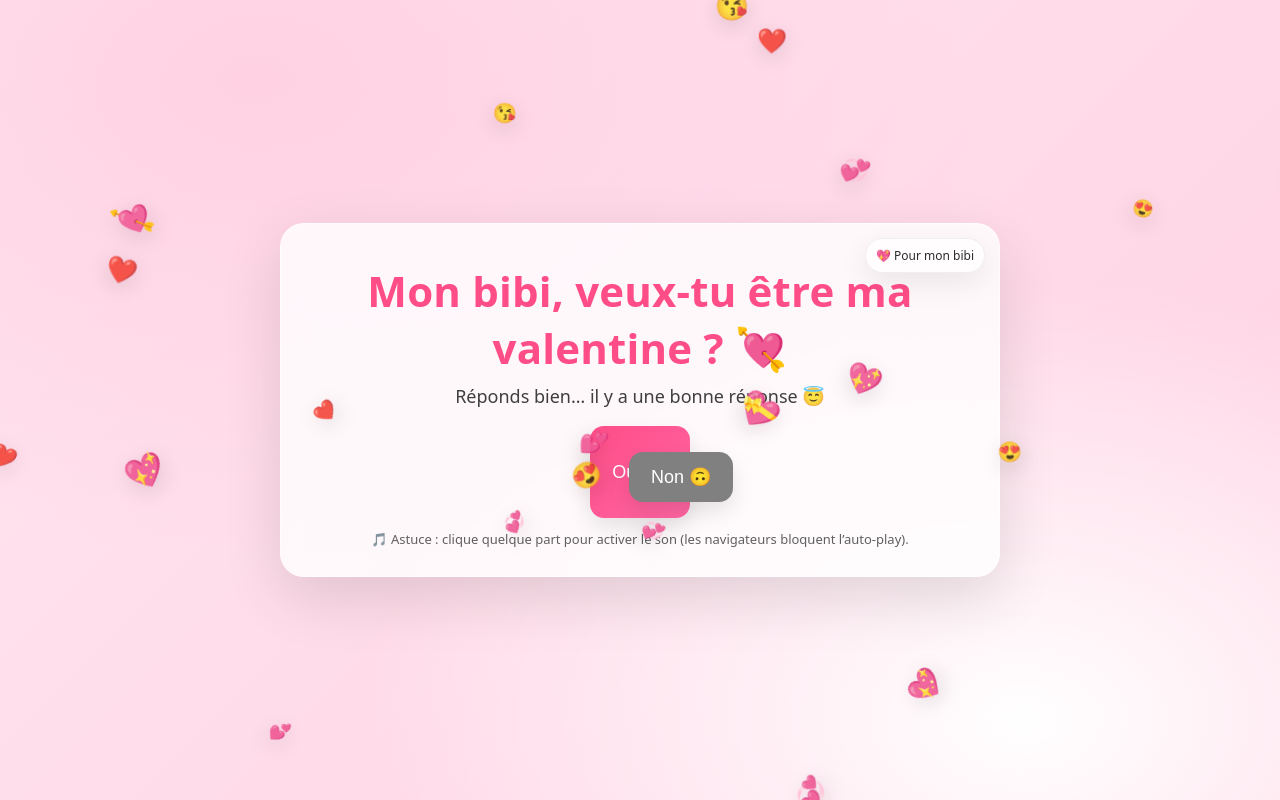
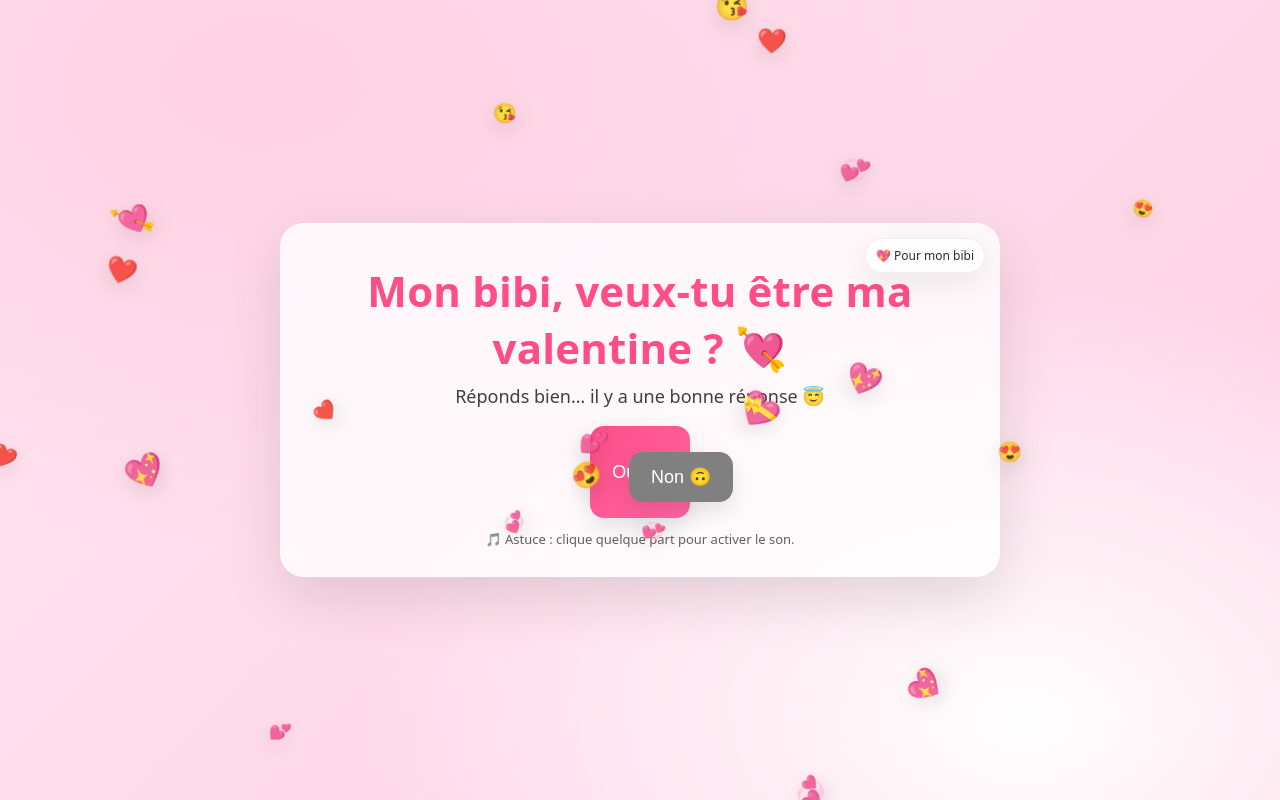
Before and after one commit to philippeferreira788/valentine, a plain HTML site: page index.html in a window 1280 px wide. Drawn offline with nearby package versions, Linux system fonts and the light colour scheme.

Commit message:
Update index.html

```diff
--- a/index.html
+++ b/index.html
@@ -181,7 +181,7 @@
       <button id="no">Non 🙃</button>
     </div>
 
-    <div class="hint">🎵 Astuce : clique quelque part pour activer le son (les navigateurs bloquent l’auto-play).</div>
+    <div class="hint">🎵 Astuce : clique quelque part pour activer le son.</div>
   </div>
 
   <div class="overlay" id="overlay">
```
